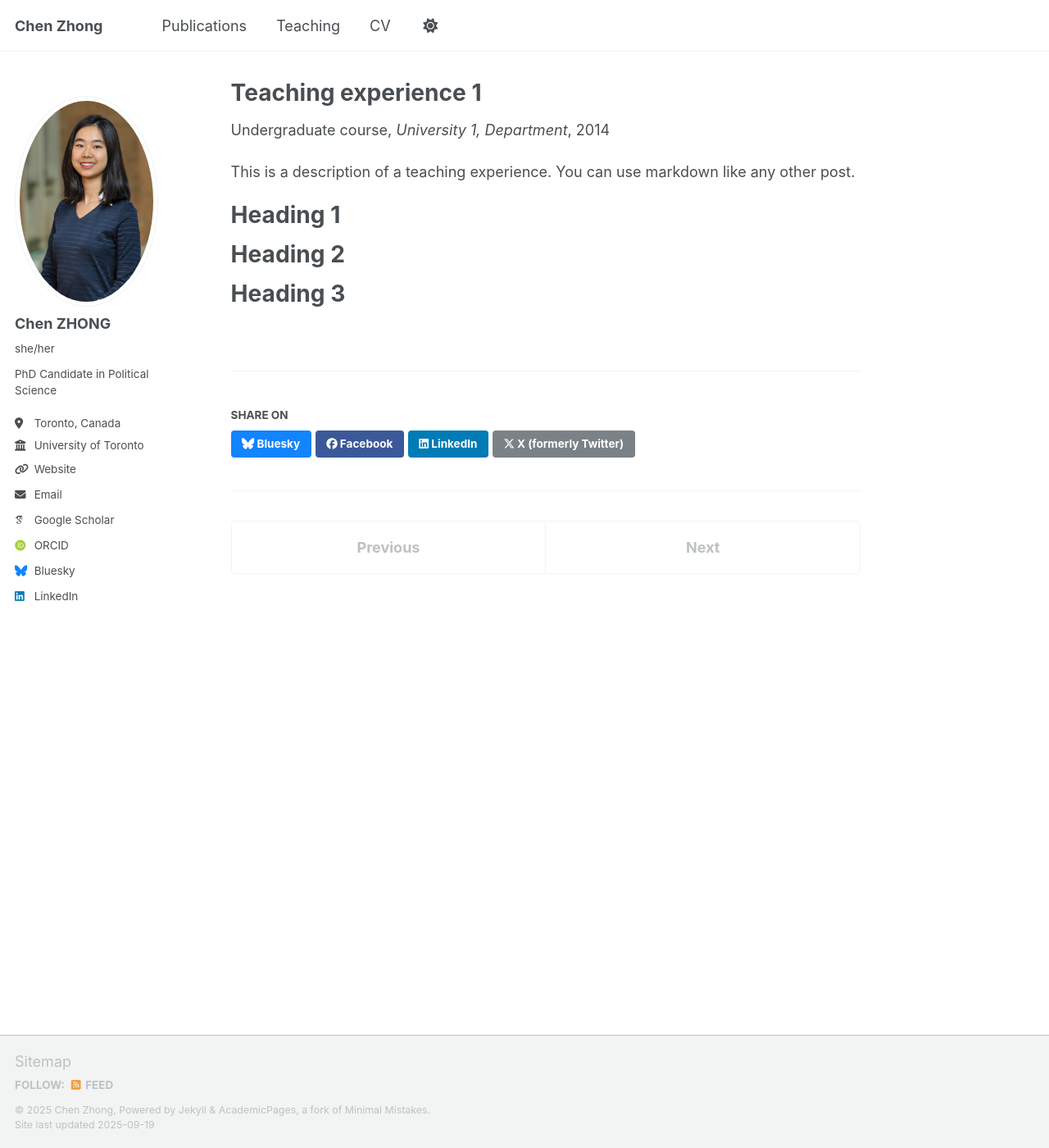
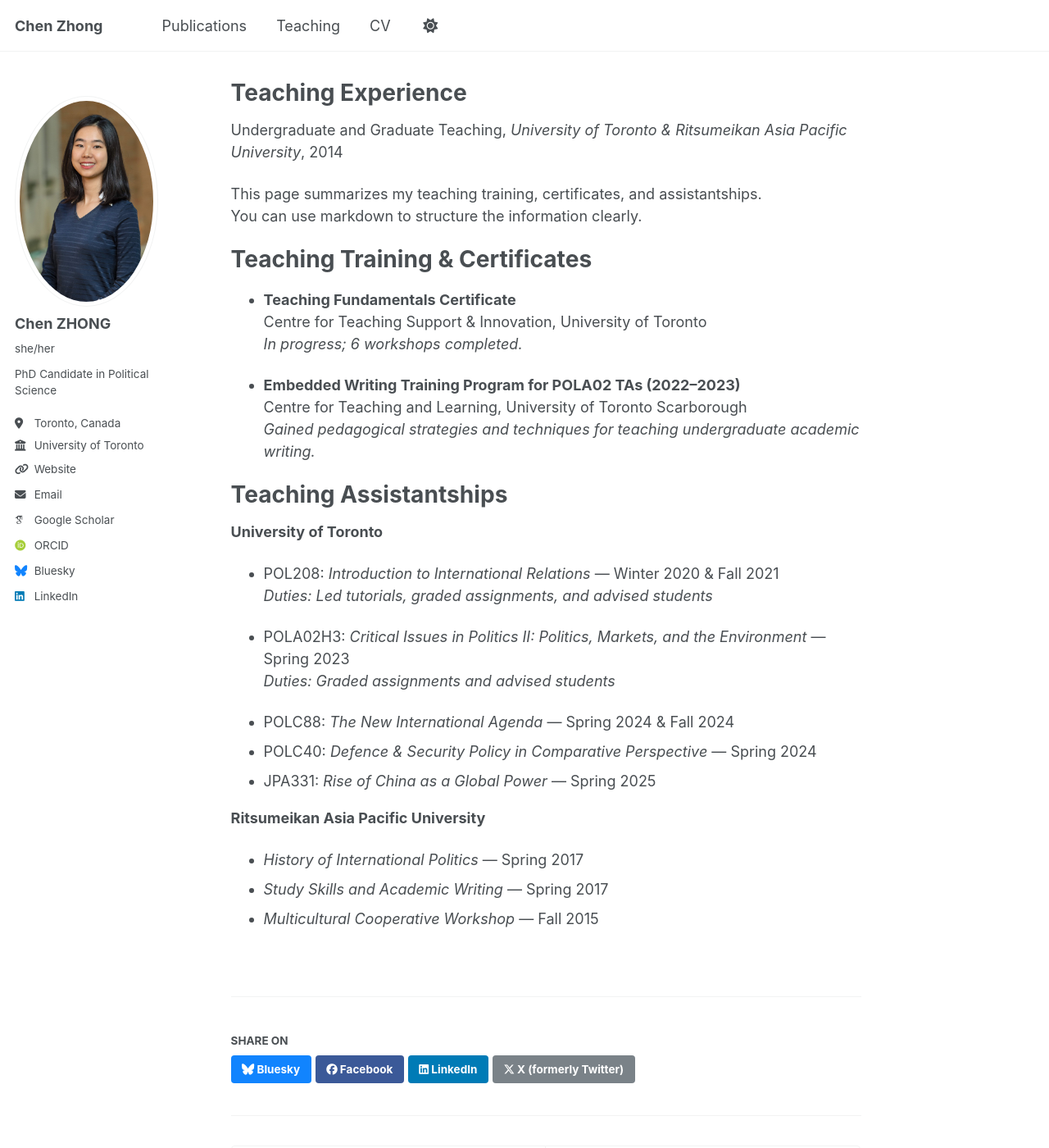
Before and after one commit to chenzhong8/chenzhong, a Jekyll site: the page built from _teaching/2014-spring-teaching-1.md, in a window 1280 px wide and 1400 px high. Shown: the whole window at 82% size. Built offline with Jekyll 4.4.1, drawn with Linux system fonts in a browser that asks for light colours; some web fonts are replaced; a script that is not in the unit is left out.

Commit message:
Update 2014-spring-teaching-1.md

```diff
--- a/_teaching/2014-spring-teaching-1.md
+++ b/_teaching/2014-spring-teaching-1.md
@@ -1,20 +1,40 @@
 ---
-title: "Teaching experience 1"
+title: "Teaching Experience"
 collection: teaching
-type: "Undergraduate course"
-permalink: /teaching/2014-spring-teaching-1
-venue: "University 1, Department"
+type: "Undergraduate and Graduate Teaching"
+permalink: /teaching/teaching-experience
+venue: "University of Toronto & Ritsumeikan Asia Pacific University"
 date: 2014-01-01
-location: "City, Country"
+location: "Toronto, Canada; Beppu, Japan"
 ---
 
-This is a description of a teaching experience. You can use markdown like any other post.
+This page summarizes my teaching training, certificates, and assistantships.
+You can use markdown to structure the information clearly.
 
-Heading 1
+Teaching Training & Certificates
 ======
+- **Teaching Fundamentals Certificate**
+  Centre for Teaching Support & Innovation, University of Toronto
+  *In progress; 6 workshops completed.*
 
-Heading 2
+- **Embedded Writing Training Program for POLA02 TAs (2022–2023)**
+  Centre for Teaching and Learning, University of Toronto Scarborough
+  *Gained pedagogical strategies and techniques for teaching undergraduate academic writing.*
+
+Teaching Assistantships
 ======
+**University of Toronto**
+- POL208: *Introduction to International Relations* — Winter 2020 & Fall 2021
+  *Duties: Led tutorials, graded assignments, and advised students*
 
-Heading 3
-======
+- POLA02H3: *Critical Issues in Politics II: Politics, Markets, and the Environment* — Spring 2023
+  *Duties: Graded assignments and advised students*
+
+- POLC88: *The New International Agenda* — Spring 2024 & Fall 2024
+- POLC40: *Defence & Security Policy in Comparative Perspective* — Spring 2024
+- JPA331: *Rise of China as a Global Power* — Spring 2025
+
+**Ritsumeikan Asia Pacific University**
+- *History of International Politics* — Spring 2017
+- *Study Skills and Academic Writing* — Spring 2017
+- *Multicultural Cooperative Workshop* — Fall 2015
```
